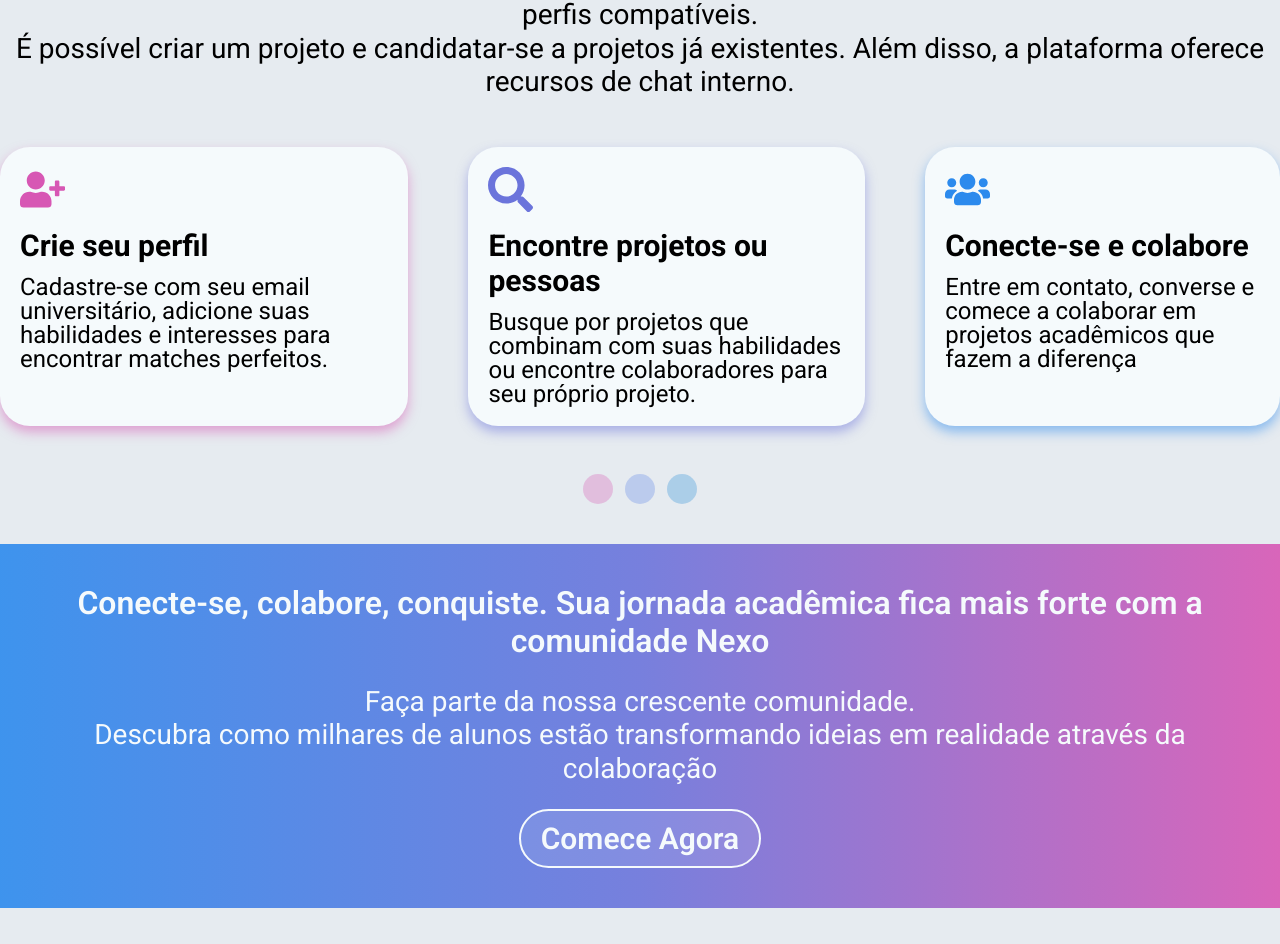
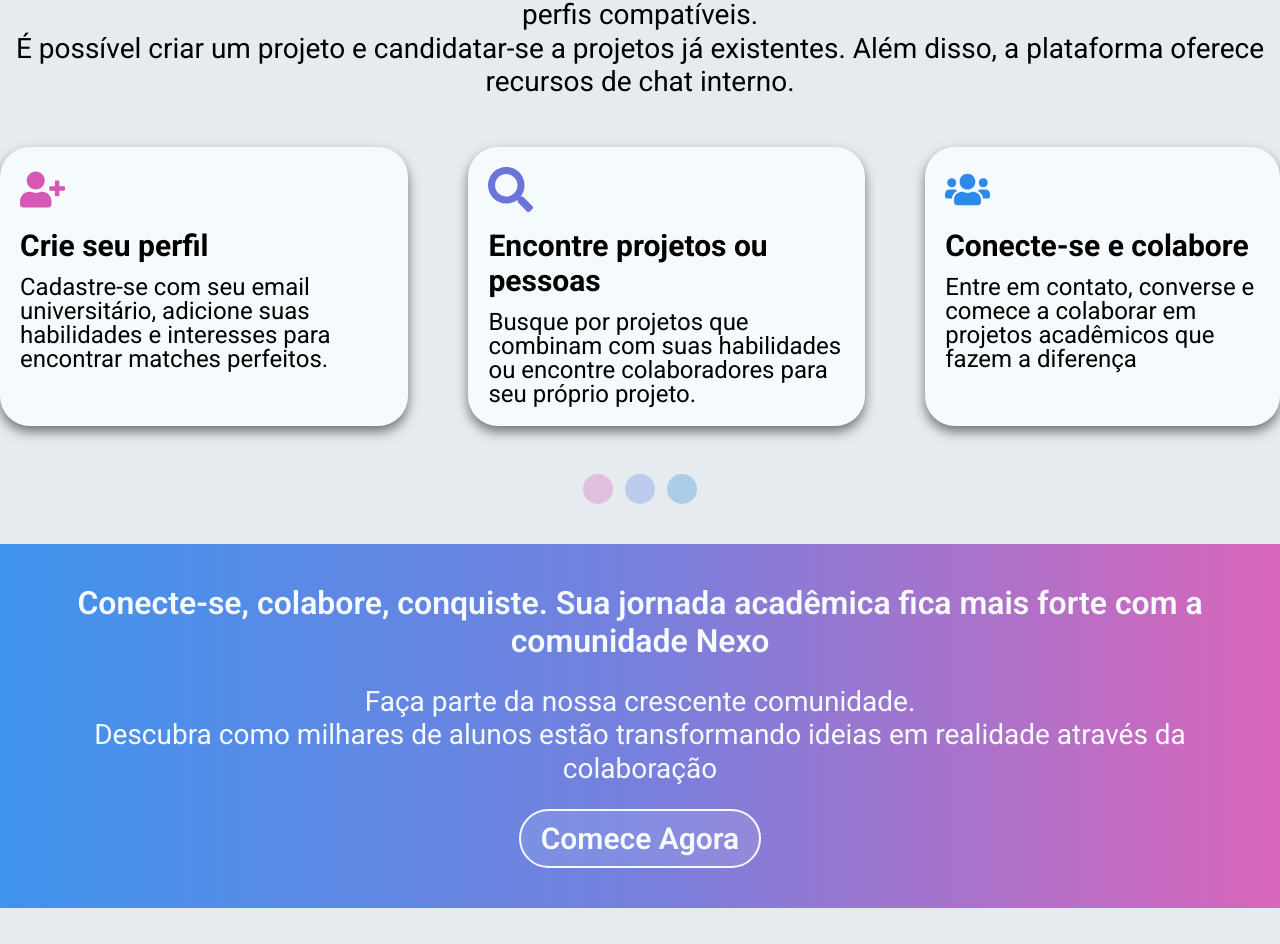
Before and after one commit to gigifs/landing-page, a React (Vite) app: page / in a window 1280 px wide. Shown: the part 957-1901 px from the top of the page. Built offline with nearby package versions, Linux system fonts and the light colour scheme.

Commit message:
resolvendo problema apontado pelo inspecionar, $ adicionado a frente dos shadowRgb

```diff
--- a/src/components/ComoFunciona.jsx
+++ b/src/components/ComoFunciona.jsx
@@ -91,17 +91,17 @@
                 É possível criar um projeto e candidatar-se a projetos já existentes. Além disso, a plataforma oferece recursos de chat interno.
             </SubTitulo>
             <CardsContainer>
-                <Card shadowRgb="215,87,180">
+                <Card $shadowRgb="215,87,180">
                     <IconContainer color='#D757B4'><FaUserPlus size={45}/></IconContainer>
                     <CardTitulo>Crie seu perfil</CardTitulo>
                     <CardTexto>Cadastre-se com seu email universitário, adicione suas habilidades e interesses para encontrar matches perfeitos.</CardTexto>
                 </Card>
-                <Card shadowRgb="107,116,219">
+                <Card $shadowRgb="107,116,219">
                     <IconContainer color='#6B74DB'><FaSearch size={45} /></IconContainer>
                     <CardTitulo>Encontre projetos ou pessoas</CardTitulo>
                     <CardTexto>Busque por projetos que combinam com suas habilidades ou encontre colaboradores para seu próprio projeto.</CardTexto>
                 </Card>
-                <Card shadowRgb="44,138,237">
+                <Card $shadowRgb="44,138,237">
                     <IconContainer color='#2C8AED'><FaUsers size={45} /></IconContainer>
                     <CardTitulo>Conecte-se e colabore</CardTitulo>
                     <CardTexto>Entre em contato, converse e comece a colaborar em projetos acadêmicos que fazem a diferença</CardTexto>
```
